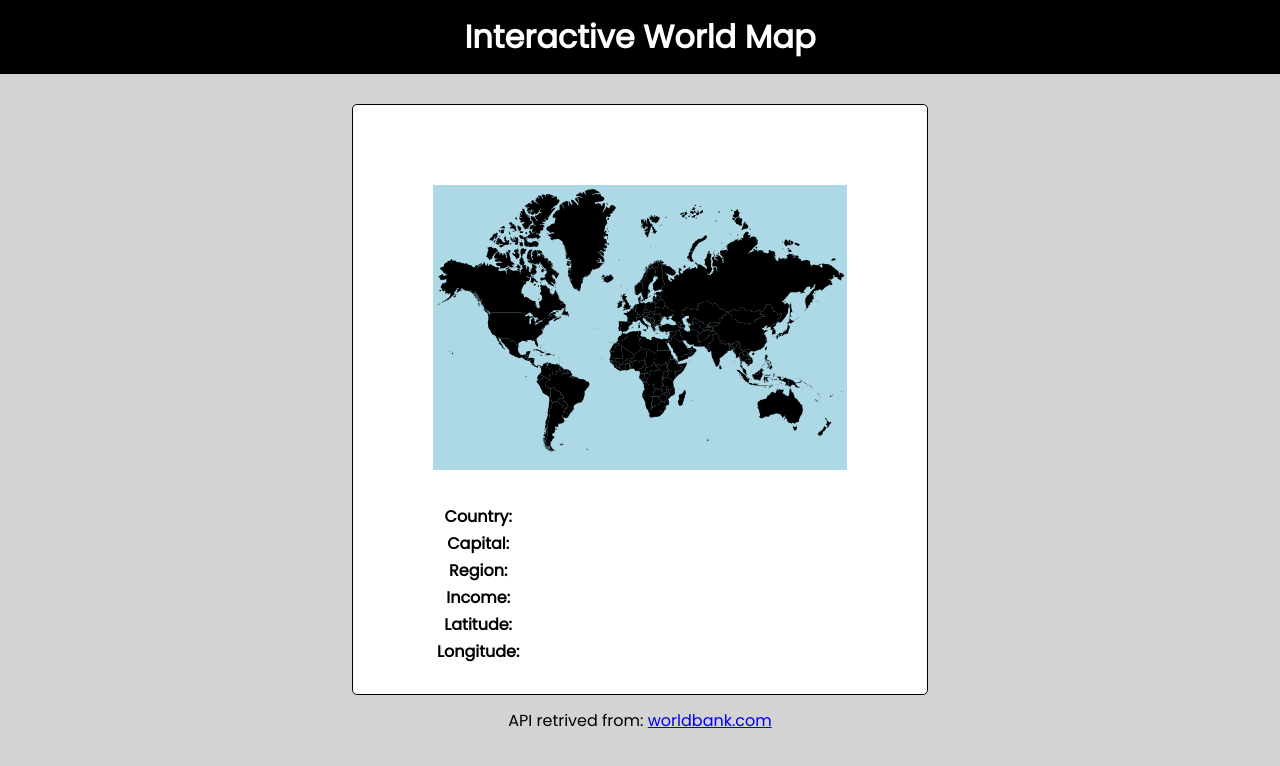
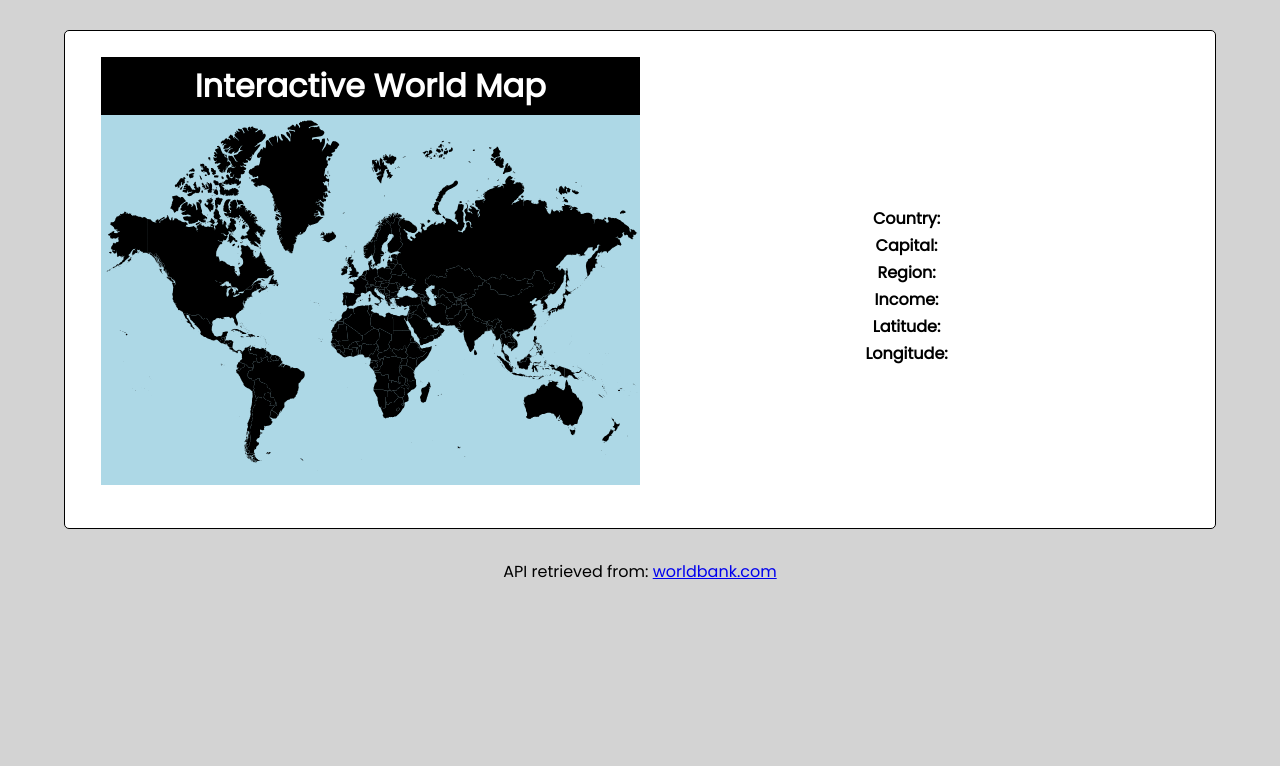
Before and after one commit to M4K4TT4CK/Interactive_World_Map_Angular, an Angular app: page / in a window 1280 px wide. Shown: the top 766 px of the page. Built offline with nearby package versions, Linux system fonts and the light colour scheme.

Commit message:
Adjust CSS. move map to left as column,, move data to right as column

```diff
--- a/src/app/app.component.html
+++ b/src/app/app.component.html
@@ -1,24 +1,26 @@
+<div class="container">
+  <div style="display: flex;">
+    <div style="flex: 1;">
       <header>
         <h1>
           <strong>Interactive World Map</strong>
         </h1>
       </header>
-<div class="container">
-  <div>
-    <div>
+      <div class="worldMap">
         <app-worldMap (svgIdenSelect)="selectSvgId = $event" (capitalSelect)="selectCapital = $event"
           (regionSelect)="selectRegion = $event" (incomeSelect)="selectIncome = $event"
           (latSelect)="selectLat = $event" (longSelect)="selectLong = $event"></app-worldMap>
       </div>
-    <div>
+    </div>
+    <div style="flex: 1; display: flex; align-items: center; justify-content: center;">
       <table>
-        <app-countryInformation [countryId]="selectSvgId" [countryCap]="selectCapital" [countryRegion]="selectRegion"
-          [countryIncome]="selectIncome" [countryLat]="selectLat"
+        <app-countryInformation [countryId]="selectSvgId" [countryCap]="selectCapital"
+          [countryRegion]="selectRegion" [countryIncome]="selectIncome" [countryLat]="selectLat"
           [countryLong]="selectLong"></app-countryInformation>
       </table>
     </div>
   </div>
 </div>
 <div>
-  <footer>API retrived from: <a href="https://datahelpdesk.worldbank.org/knowledgebase/articles/898581-api-basic-call-structures">worldbank.com</a></footer>
+  <footer>API retrieved from: <a href="https://datahelpdesk.worldbank.org/knowledgebase/articles/898581-api-basic-call-structures">worldbank.com</a></footer>
 </div>
--- a/src/styles.css
+++ b/src/styles.css
@@ -10,6 +10,7 @@
     font-family: "Poppins", sans-serif;
     background-color: lightgray;
 }
+
 header {
     background-color: black;
     color: white;
@@ -24,20 +25,22 @@
 }
 
 .container {
-    max-width: 45%;
-    min-width:400px;
-    max-height: 40%;
+    max-width: 90%;
     margin: 30px auto;
     overflow: auto;
     border: 1px solid black;
-    padding: 80px;
-    padding-bottom:2%;
+    padding: 2% 2% 1% 2%;
     border-radius: 5px;
-    display: block;
-    margin-bottom: 1%;
+    display: flex;
     background-color: white;
+}
+
+.container > div {
+    flex: 1;
+    padding: 0 10px;
 }
 
 .worldMap {
     margin-bottom: 30px;
+    width: 100%;
 }
```
Lines whose indentation alone changed are shown as unchanged.
